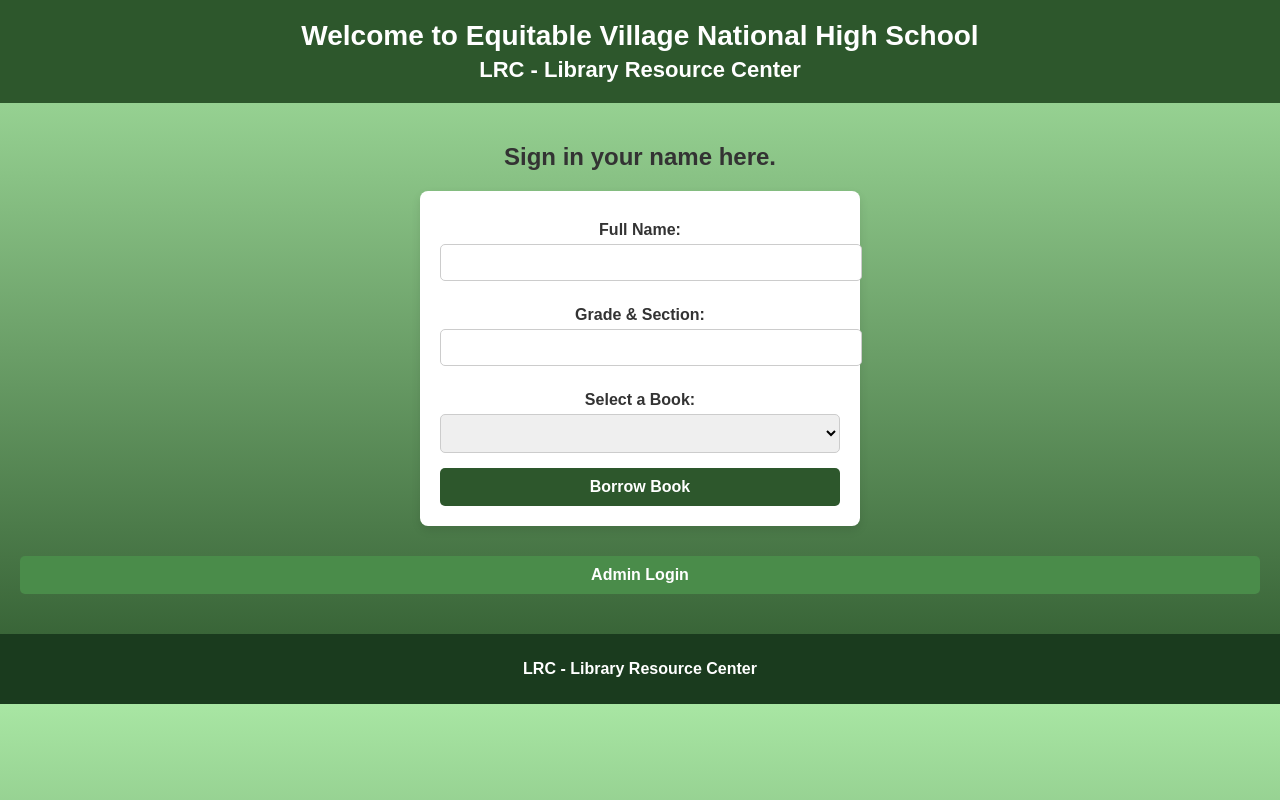
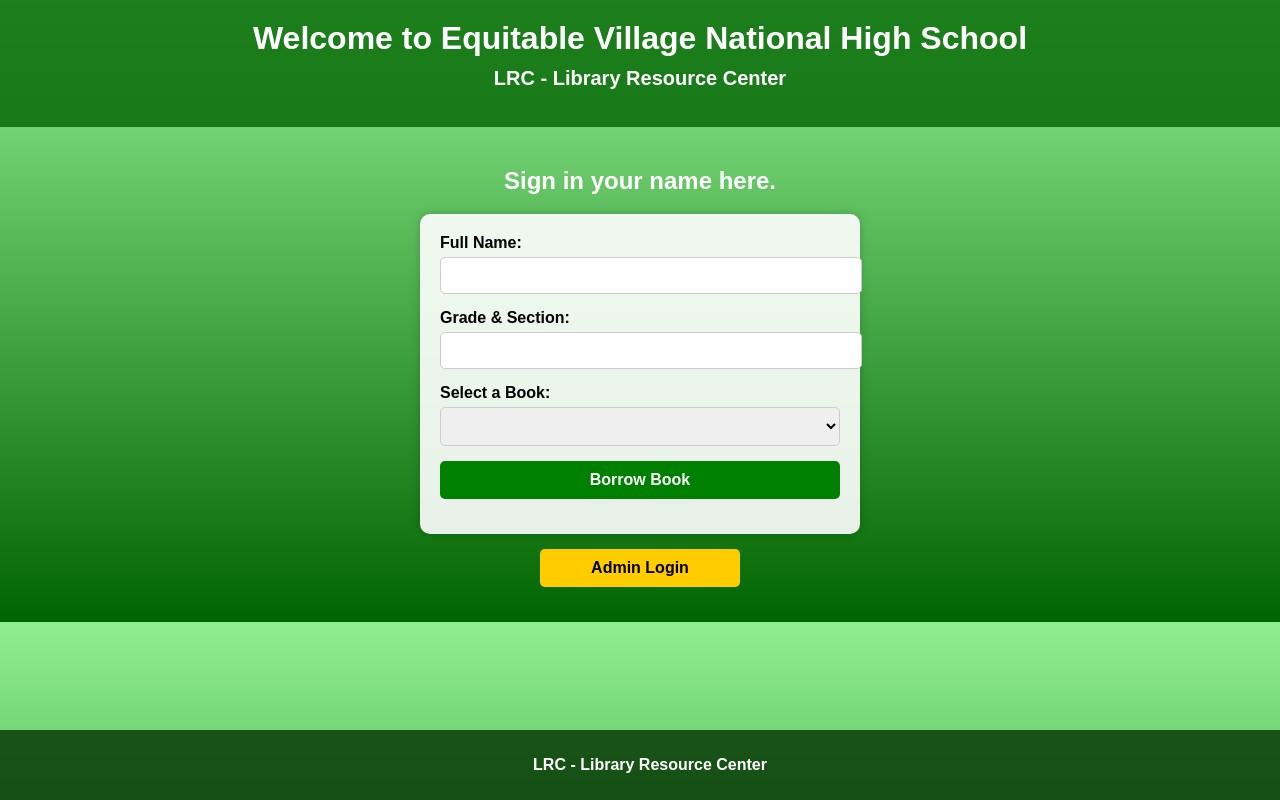
Before and after one commit to Lrcevnhs/Lrcevnhs, a plain HTML site: page index.html in a window 1280 px wide. Drawn offline with Linux system fonts and the light colour scheme.

Commit message:
Update s.css

```diff
--- a/s.css
+++ b/s.css
@@ -2,49 +2,55 @@ body {
   font-family: Arial, sans-serif;
   margin: 0;
   padding: 0;
-  background: linear-gradient(to bottom, #a8e6a3, #2d572c);
-  color: #333;
+  background: linear-gradient(to bottom, lightgreen, darkgreen);
+  color: white;
+  text-align: center;
 }
 
 header {
-  background-color: #2d572c;
-  color: white;
+  background: rgba(0, 100, 0, 0.8);
+  padding: 20px;
   text-align: center;
-  padding: 20px 0;
+  font-size: 24px;
 }
 
 h1 {
-  font-size: 28px;
   margin: 0;
+  font-size: 32px;
+  font-weight: bold;
 }
 
 .lrc-title {
-  font-size: 22px;
+  margin-top: 10px;
+  font-size: 20px;
   font-weight: bold;
-  margin: 5px 0 0;
 }
 
 main {
+  display: flex;
+  flex-direction: column;
+  align-items: center;
   padding: 20px;
-  text-align: center;
 }
 
 form {
-  background: white;
+  background: rgba(255, 255, 255, 0.9);
   padding: 20px;
+  border-radius: 10px;
+  box-shadow: 0 0 10px rgba(0, 0, 0, 0.2);
   max-width: 400px;
-  margin: 20px auto;
-  border-radius: 8px;
-  box-shadow: 0 4px 10px rgba(0, 0, 0, 0.1);
+  width: 100%;
+  color: black;
+  text-align: left;
 }
 
 label {
   display: block;
+  margin-bottom: 5px;
   font-weight: bold;
-  margin: 10px 0 5px;
 }
 
-input, select {
+input, select, button {
   width: 100%;
   padding: 10px;
   margin-bottom: 15px;
@@ -53,34 +59,37 @@ input, select {
 }
 
 button {
-  width: 100%;
-  padding: 10px;
+  background: green;
+  color: white;
+  border: none;
+  cursor: pointer;
   font-size: 16px;
-  border: none;
-  border-radius: 5px;
-  cursor: pointer;
-  background-color: #2d572c;
-  color: white;
   font-weight: bold;
 }
 
 button:hover {
-  background-color: #1a3b1e;
+  background: darkgreen;
 }
 
 .admin-btn {
-  background-color: #4a8c4a;
-  margin-top: 10px;
+  background: #ffcc00;
+  color: black;
+  font-weight: bold;
+  padding: 10px;
+  border-radius: 5px;
+  margin-top: 15px;
+  width: 200px;
 }
 
 .admin-btn:hover {
-  background-color: #376b37;
+  background: #e6b800;
 }
 
 footer {
-  background: #1a3b1e;
+  background: rgba(0, 50, 0, 0.8);
   color: white;
-  text-align: center;
   padding: 10px;
-  margin-top: 20px;
+  position: absolute;
+  bottom: 0;
+  width: 100%;
 }
```
